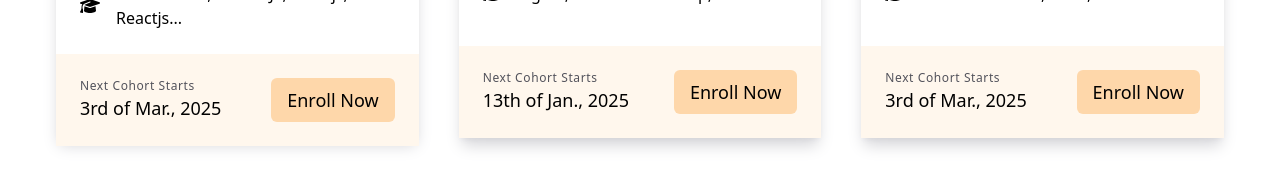
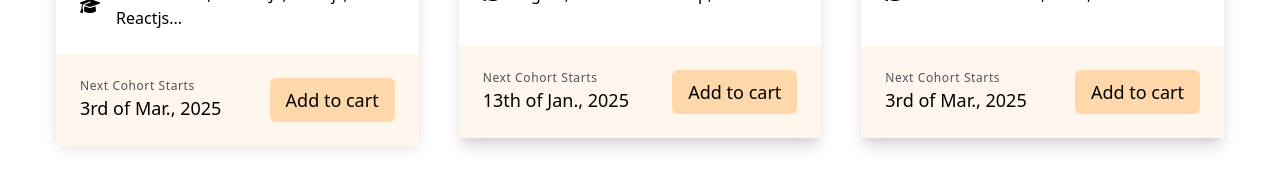
Before and after one commit to quietdevstudios/quietdevstudio, a React (Vite) app: page /curriculum in a window 1280 px wide. Shown: the part 1232-1404 px from the top of the page. Built offline with nearby package versions, Linux system fonts and the light colour scheme.

Commit message:
brainstorming...

```diff
--- a/src/pages/Courses.jsx
+++ b/src/pages/Courses.jsx
@@ -116,7 +116,7 @@ const Courses = () => {
                 href="form"
                 className="bg-orange-200 p-2 px-4 rounded-md w-fit hover:bg-orange-300 hover:text-zinc-600"
               >
-                Enroll Now
+                Add to cart
               </a>
             </div>
           </div>
@@ -152,7 +152,7 @@ const Courses = () => {
                 </span>
               </p>
               <p className="bg-orange-200 p-2 px-4 rounded-md w-fit hover:bg-orange-300 hover:text-zinc-600">
-                Enroll Now
+                Add to cart
               </p>
             </div>
           </div>
@@ -188,7 +188,7 @@ const Courses = () => {
                 </span>
               </p>
               <p className="bg-orange-200 p-2 px-4 rounded-md w-fit hover:bg-orange-300 hover:text-zinc-600">
-                Enroll Now
+                Add to cart
               </p>
             </div>
           </div>
```
